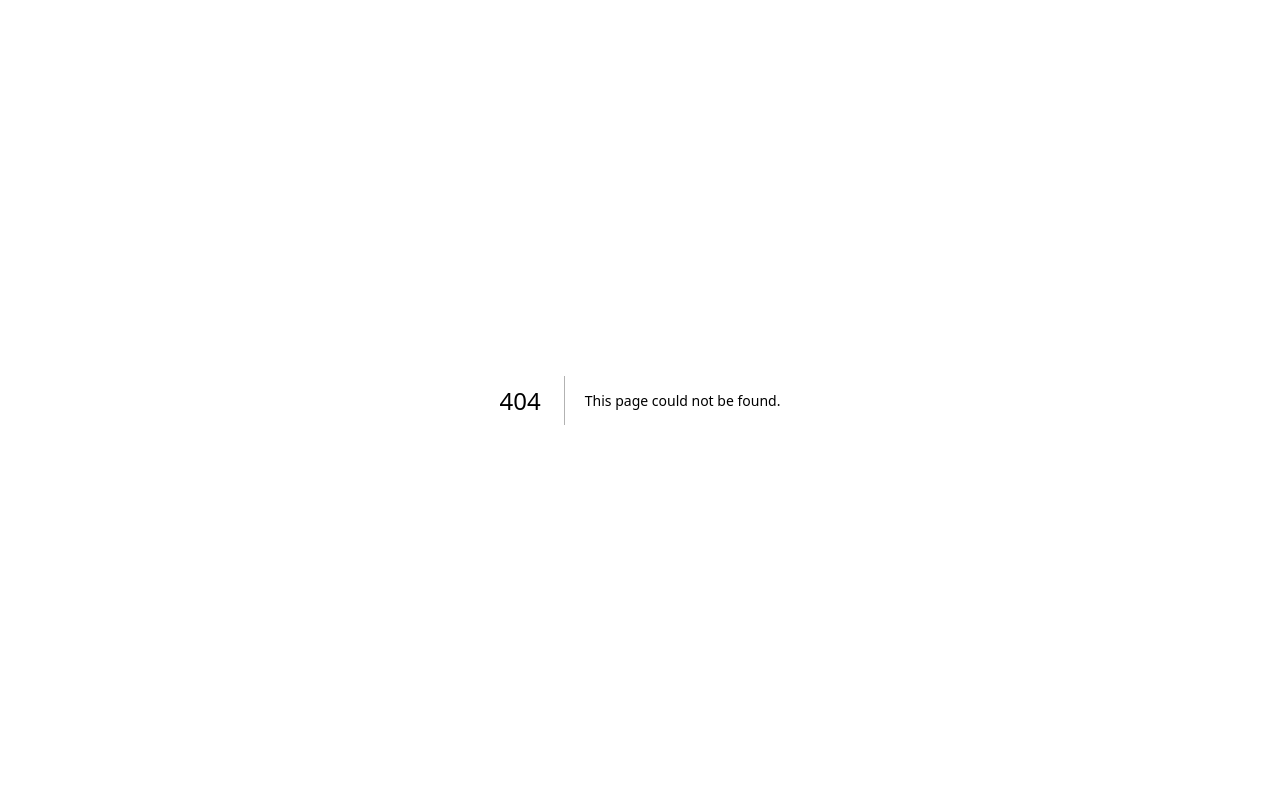
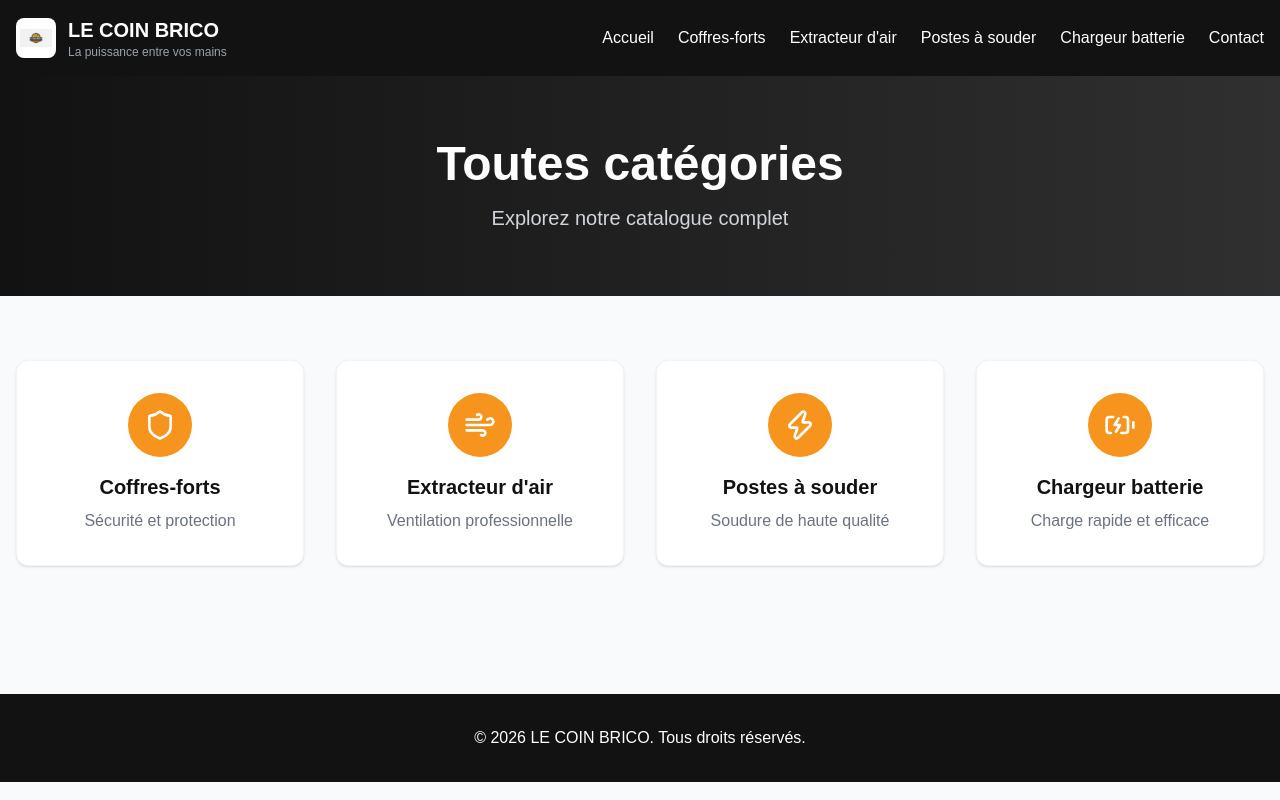
Before and after one commit to lecoinbrico25R/Le-Coin-Brico, a Next.js app: page /categories in a window 1280 px wide. Before the commit this address had no page. Built offline with nearby package versions, Linux system fonts and the light colour scheme.

Commit message:
feat: ajouter la page toutes les catégories

```diff
--- /dev/null
+++ b/src/app/categories/page.tsx
@@ -0,0 +1,69 @@
+"use client";
+
+import Link from 'next/link';
+import { Shield, Wind, Zap, BatteryCharging } from 'lucide-react';
+import { useTranslation } from '@/context/TranslationContext';
+
+export default function CategoriesPage() {
+  const { language, t } = useTranslation();
+
+  const categories = [
+    { name: t('header.safes'), href: '/coffres-forts', icon: Shield, desc: language === 'ar' ? 'أمان وحماية' : 'Sécurité et protection' },
+    { name: t('header.extractors'), href: '/extracteur', icon: Wind, desc: language === 'ar' ? 'تهوية احترافية' : 'Ventilation professionnelle' },
+    { name: 'Postes à souder', href: '/postes-a-souder', icon: Zap, desc: language === 'ar' ? 'لحام عالي الجودة' : 'Soudure de haute qualité' },
+    { name: 'Chargeur batterie', href: '/chargeur-batterie', icon: BatteryCharging, desc: language === 'ar' ? 'شحن سريع وفعال' : 'Charge rapide et efficace' },
+  ];
+
+  return (
+    <div className="min-h-screen bg-gray-50" dir={language === 'ar' ? 'rtl' : 'ltr'}>
+      <header className="bg-[#121212] text-white p-4">
+        <div className="container mx-auto flex items-center justify-between">
+          <Link href="/" className="flex items-center gap-3">
+            <div className="w-10 h-10 rounded-lg overflow-hidden bg-white p-1">
+              <img src="/images/logo.png" alt="LCB" className="w-full h-full object-contain" />
+            </div>
+            <div>
+              <h1 className="font-bold text-xl">LE COIN BRICO</h1>
+              <p className="text-xs text-gray-400">{t('footer.slogan')}</p>
+            </div>
+          </Link>
+          <nav className="hidden md:flex gap-6">
+            <Link href="/" className="hover:text-[#F7941D]">{t('header.home')}</Link>
+            <Link href="/coffres-forts" className="hover:text-[#F7941D]">{t('header.safes')}</Link>
+            <Link href="/extracteur" className="hover:text-[#F7941D]">{t('header.extractors')}</Link>
+            <Link href="/postes-a-souder" className="hover:text-[#F7941D]">Postes à souder</Link>
+            <Link href="/chargeur-batterie" className="hover:text-[#F7941D]">Chargeur batterie</Link>
+            <Link href="/contact" className="hover:text-[#F7941D]">{t('header.contact')}</Link>
+          </nav>
+        </div>
+      </header>
+
+      <section className="bg-gradient-to-r from-[#121212] to-[#303030] text-white py-16">
+        <div className="container mx-auto px-4 text-center">
+          <h1 className="text-5xl font-bold mb-4">{t('header.categories')}</h1>
+          <p className="text-xl text-gray-300">Explorez notre catalogue complet</p>
+        </div>
+      </section>
+
+      <div className="container mx-auto px-4 py-16">
+        <div className="grid grid-cols-1 md:grid-cols-2 lg:grid-cols-4 gap-8">
+          {categories.map((cat) => (
+            <Link key={cat.href} href={cat.href} className="bg-white p-8 rounded-xl shadow-sm hover:shadow-lg border border-gray-100 text-center transition-shadow group">
+              <div className="bg-[#F7941D] w-16 h-16 rounded-full flex items-center justify-center mx-auto mb-4 text-white group-hover:scale-110 transition-transform">
+                <cat.icon size={32} />
+              </div>
+              <h2 className="text-xl font-bold text-[#121212] mb-2">{cat.name}</h2>
+              <p className="text-gray-500">{cat.desc}</p>
+            </Link>
+          ))}
+        </div>
+      </div>
+
+      <footer className="bg-[#121212] text-white py-8 mt-16">
+        <div className="container mx-auto px-4 text-center">
+          <p>© 2026 LE COIN BRICO. {t('footer.rights')}</p>
+        </div>
+      </footer>
+    </div>
+  );
+}
```
